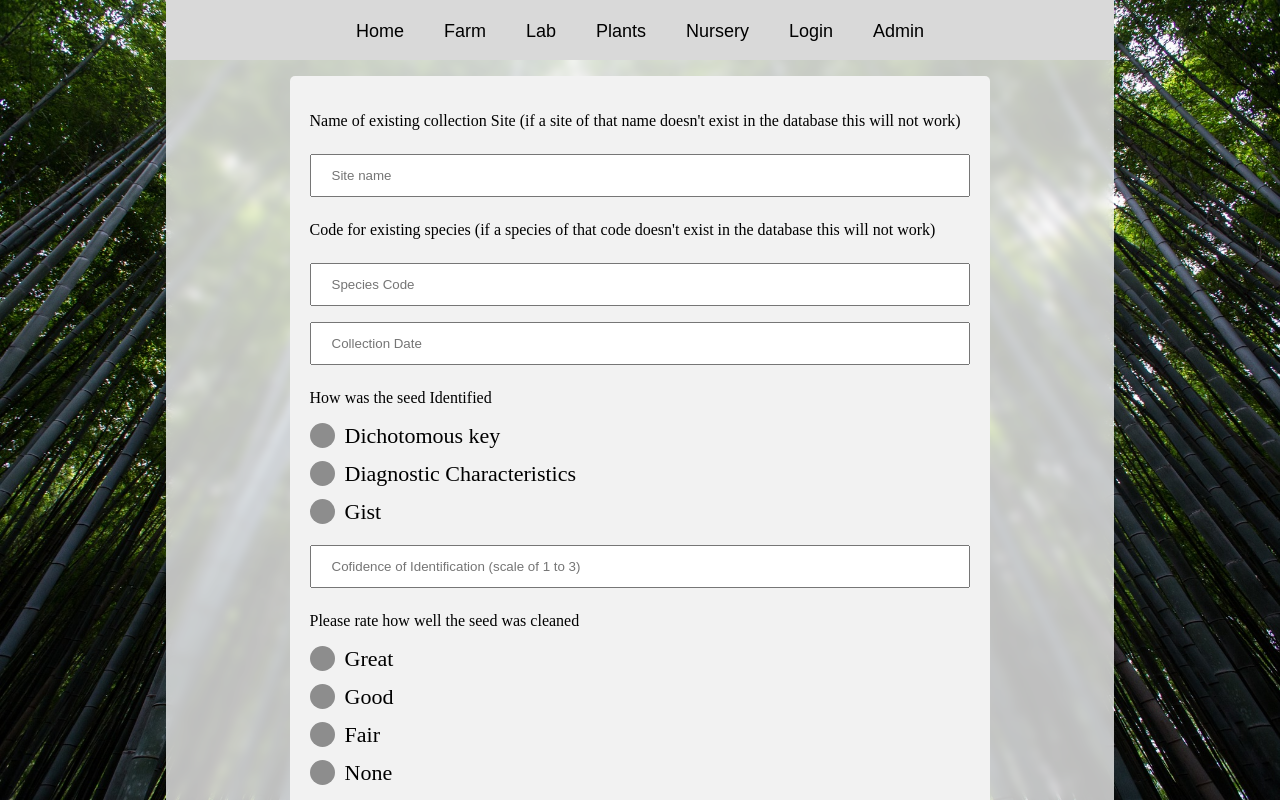
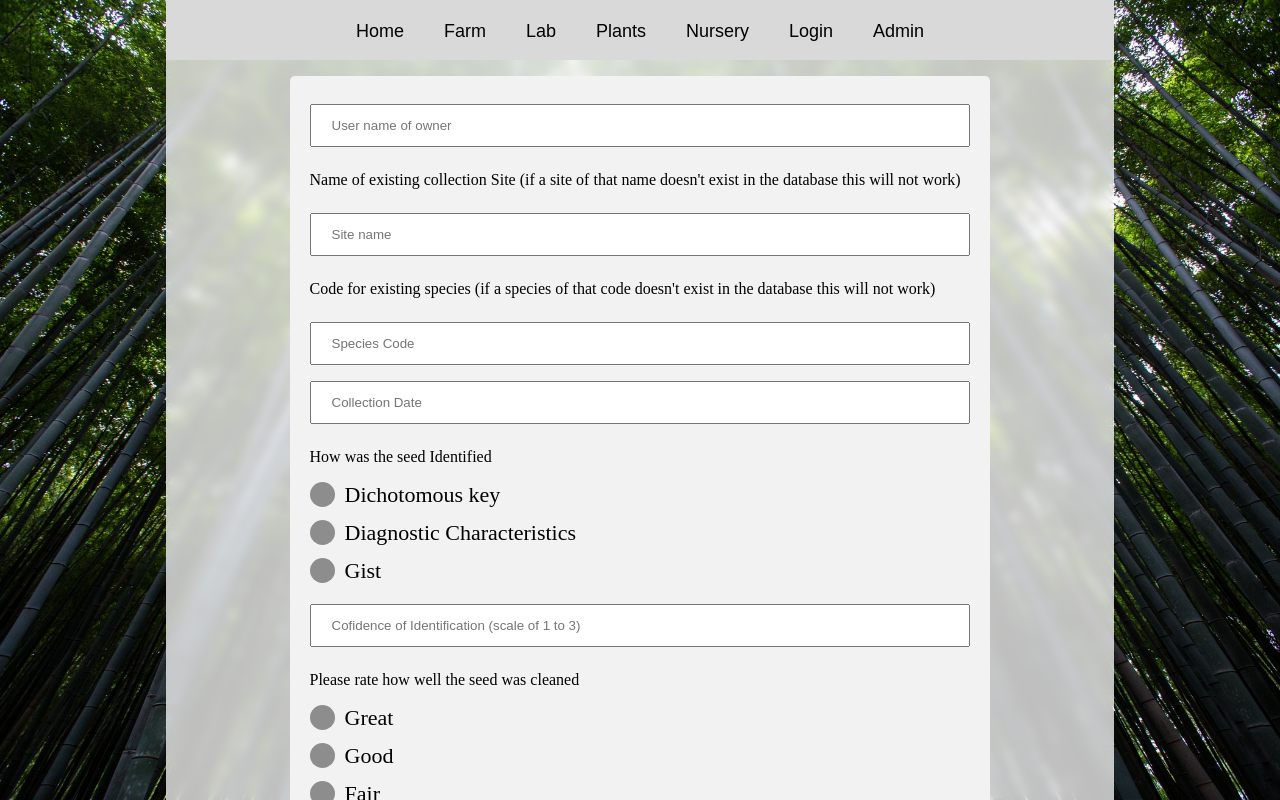
Before and after one commit to RoryMoeller/native-plants-frontend, a Next.js app: page /add-seed-col in a window 1280 px wide. Built offline with nearby package versions, Linux system fonts and the light colour scheme.

Commit message:
small change

```diff
--- a/src/pages/add-seed-col.js
+++ b/src/pages/add-seed-col.js
@@ -13,6 +13,7 @@ function SeedCol() {
     const [siteName, setSitename] = useState("");
     const [confidence, setConfidence] = useState("");
     const [clean, setClean] = useState("");
+    const [username, setUserName] = useState("");
 
     async function getData(){
         const reqData = {}
@@ -64,7 +65,7 @@ function SeedCol() {
                 table_name: "seed_collection",
                 query_type: "INSERT",
                 query_fields: ['col_species_code', 'cleaning_effectiveness', 'cleaned_weight', 'id_confidence','collected_date', 'id_method', 'col_provenance', 'id_person_name'],
-                query_values: [speccode, clean, cleanWeight, confidence, date, method, reqData.siteData.site_id, curruser]
+                query_values: [speccode, clean, cleanWeight, confidence, date, method, reqData.siteData.site_id, username]
             }),
             headers: {
                 'Content-Type': 'application/json'
@@ -77,6 +78,14 @@ function SeedCol() {
     return (
         <Layout>
         <form onSubmit={postSeedCol} className={styles.container}>
+        <div>
+                <input
+                    type="text"
+                    placeholder="User name of owner"
+                    onChange={e => setUserName(e.target.value)}
+                    value={username}
+                    />
+            </div>
             <div>
                 <p>Name of existing collection Site (if a site of that name doesn't exist in the database this will not work)</p>
                 <input
```
